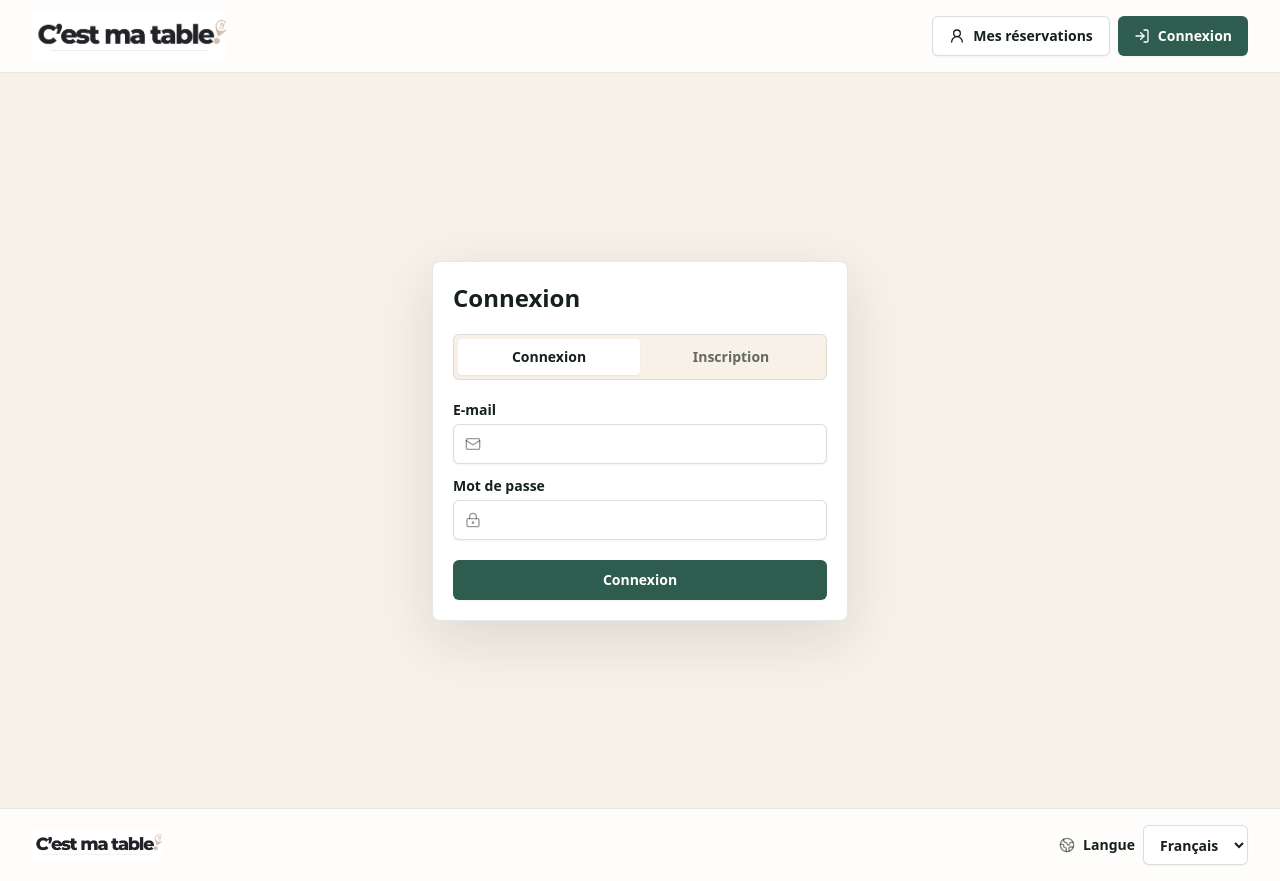
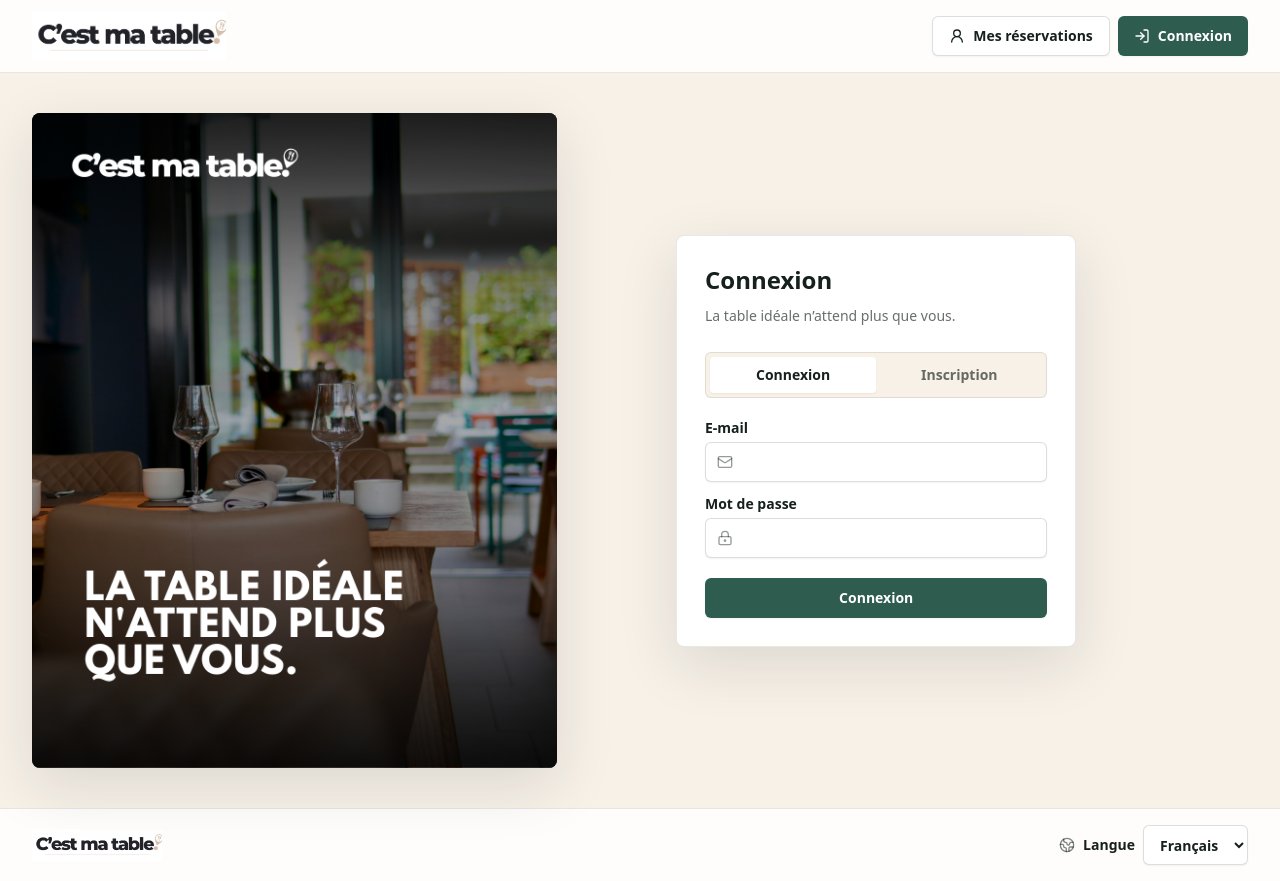
Before and after one commit to kennylebonlb-dev/restaurant-os, a Next.js app: page /login in a window 1280 px wide. Built offline with nearby package versions, Linux system fonts and the light colour scheme; no server answers.

Commit message:
Redesign login page with branded visual

```diff
--- a/src/app/globals.css
+++ b/src/app/globals.css
@@ -57,6 +57,16 @@ textarea {
   display: block;
 }
 
+.login-visual-panel {
+  aspect-ratio: 4 / 5;
+}
+
+@media (min-width: 1024px) {
+  .login-visual-panel {
+    width: min(100%, calc((100vh - 9rem) * 0.8), 620px);
+  }
+}
+
 .icon-button {
   @apply inline-flex h-10 w-10 items-center justify-center rounded-md border border-ink/15 bg-white text-ink shadow-sm transition hover:bg-sage/60 focus-ring disabled:cursor-not-allowed disabled:opacity-45;
 }
--- a/src/app/login/page.tsx
+++ b/src/app/login/page.tsx
@@ -2,6 +2,7 @@
 
 import { useMutation } from "@tanstack/react-query";
 import { LockKeyhole, Mail, Phone, UserRound } from "lucide-react";
+import Image from "next/image";
 import { signIn } from "next-auth/react";
 import { useRouter, useSearchParams } from "next/navigation";
 import { FormEvent, Suspense, useState } from "react";
@@ -52,23 +53,42 @@ function LoginContent() {
   }
 
   return (
-    <div className="mx-auto flex min-h-[calc(100vh-65px)] max-w-md items-center px-4 py-8">
-      <form className="w-full rounded-lg border border-ink/10 bg-white p-5 shadow-soft" onSubmit={handleSubmit}>
+    <main className="mx-auto grid min-h-[calc(100vh-65px)] max-w-7xl gap-6 px-4 py-6 sm:px-6 lg:grid-cols-[minmax(420px,620px)_minmax(360px,0.7fr)] lg:items-center lg:px-8">
+      <section className="login-visual-panel relative w-full overflow-hidden rounded-lg bg-ink shadow-soft">
+        <Image
+          src="/login-restaurant-visual.png"
+          alt="Salle de restaurant C’est ma table"
+          fill
+          priority
+          sizes="(min-width: 1024px) 52vw, 100vw"
+          className="object-cover object-center"
+        />
+      </section>
+
+      <section className="flex items-center justify-center py-2 lg:py-8">
+        <form className="w-full max-w-md rounded-lg border border-ink/10 bg-white p-5 shadow-soft sm:p-7" onSubmit={handleSubmit}>
+          <div>
             <h1 className="text-2xl font-black text-ink">
               {mode === "login" ? t("login.signIn") : t("login.createAccount")}
             </h1>
+            <p className="mt-2 text-sm font-medium leading-6 text-ink/65">
+              La table idéale n’attend plus que vous.
+            </p>
+          </div>
 
-        <div className="mt-5 grid grid-cols-2 rounded-md border border-ink/10 bg-linen p-1">
+          <div className="mt-6 grid grid-cols-2 rounded-md border border-ink/10 bg-linen p-1">
             <button
-            className={`h-9 rounded text-sm font-semibold ${mode === "login" ? "bg-white shadow-sm" : "text-ink/65"}`}
+              className={`h-9 rounded text-sm font-semibold transition ${
+                mode === "login" ? "bg-white text-ink shadow-sm" : "text-ink/65 hover:text-ink"
+              }`}
               type="button"
               onClick={() => setMode("login")}
             >
               {t("login.signIn")}
             </button>
             <button
-            className={`h-9 rounded text-sm font-semibold ${
-              mode === "register" ? "bg-white shadow-sm" : "text-ink/65"
+              className={`h-9 rounded text-sm font-semibold transition ${
+                mode === "register" ? "bg-white text-ink shadow-sm" : "text-ink/65 hover:text-ink"
               }`}
               type="button"
               onClick={() => setMode("register")}
@@ -162,7 +182,8 @@ function LoginContent() {
             {mode === "login" ? t("login.signIn") : t("login.createAccount")}
           </button>
         </form>
-    </div>
+      </section>
+    </main>
   );
 }
 
```
Also changed, not shown: public/login-restaurant-visual.png (added). Lines whose indentation alone changed are shown as unchanged.
